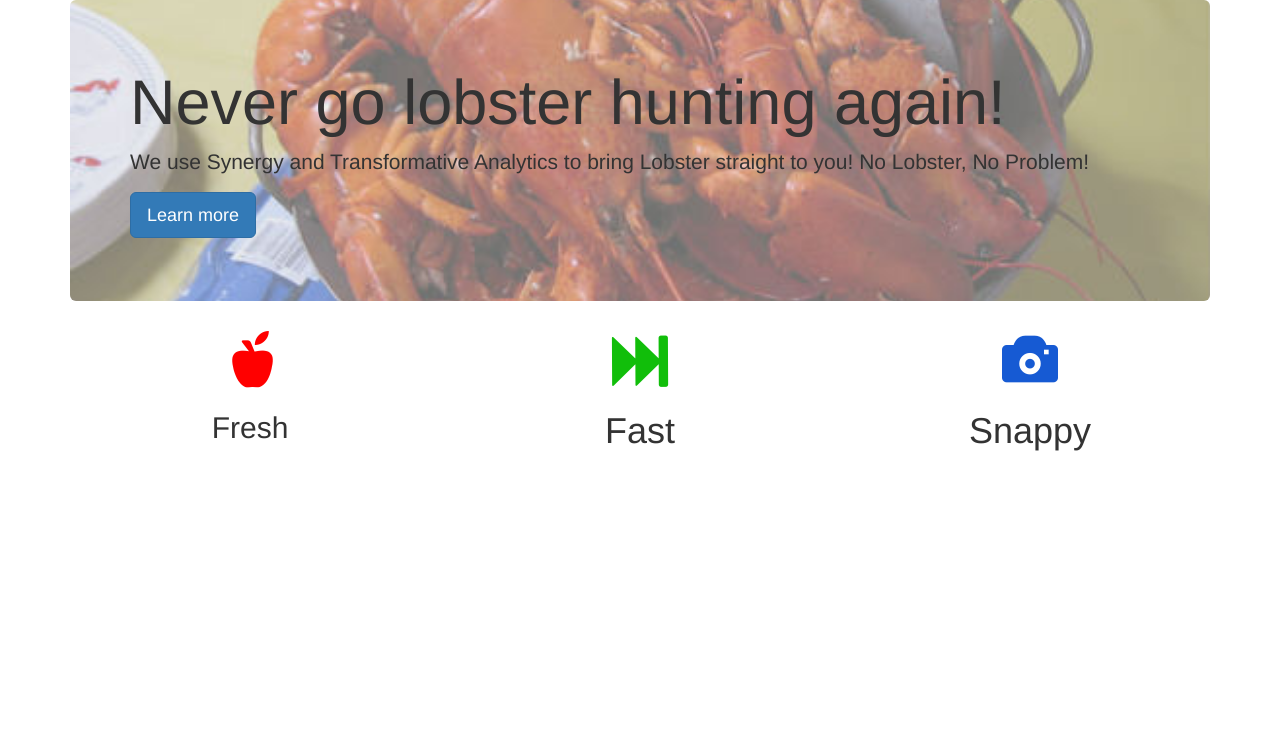
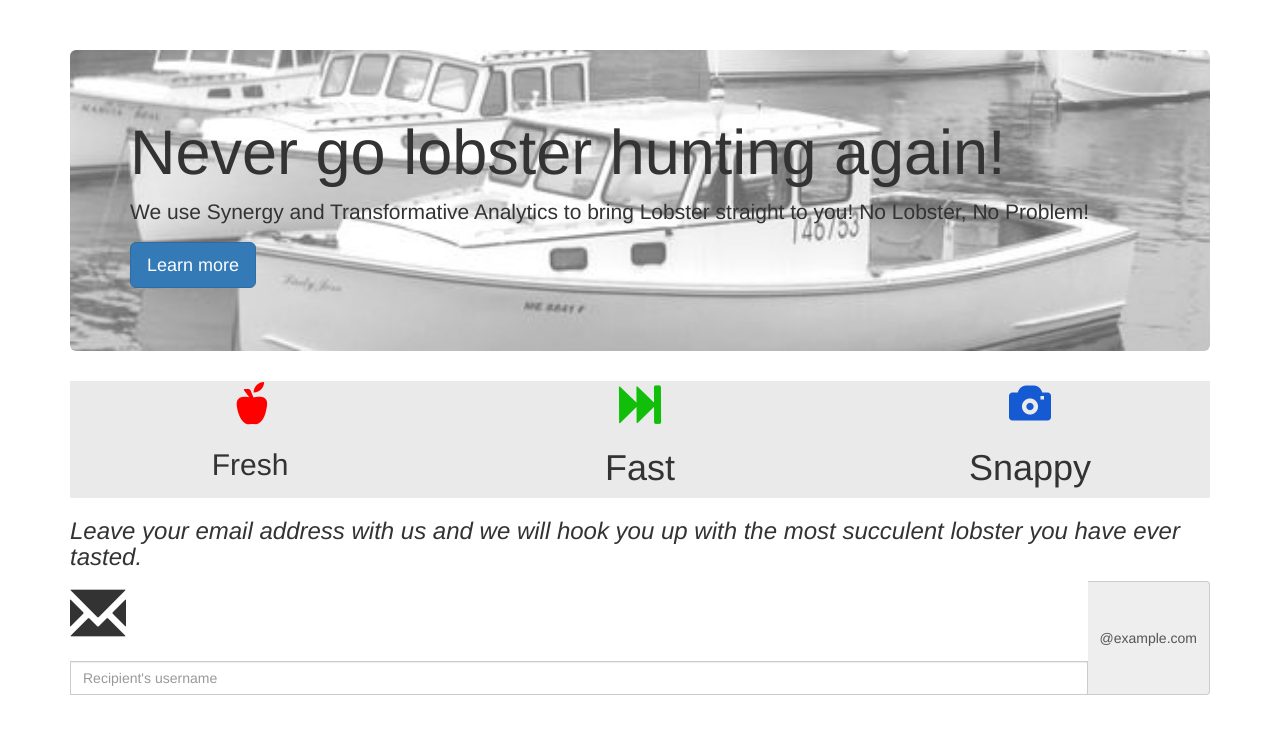
Before and after one commit to jkirouac42/Lobstr, a plain HTML site: page index.html in a window 1280 px wide. Drawn offline with Linux system fonts and the light colour scheme.

Commit message:
photo change

```diff
--- a/index.html
+++ b/index.html
@@ -14,7 +14,7 @@
         <p><a class="btn btn-primary btn-lg" href="funding.html" role="button">Learn more</a></p>
      </div>
 
-
+<main>
     <div class="row">
          <div class="col-sm-4 feature"><span class="glyphicon glyphicon-apple" aria-hidden="true"></span>
           <h2>Fresh</h2></div>
@@ -24,6 +24,12 @@
         <div class="col-sm-4 feature"><span class="glyphicon glyphicon-camera" aria-hidden="true"></span>
 <h1>Snappy</h1></div>
     </div>
-
+</main>
+            <h3>Leave your email address with us and we will hook you up with the most succulent lobster you have ever tasted.</h3>
+          <div class="input-group">
+              <span class="glyphicon glyphicon-envelope" aria-hidden="true"></span>
+              <input type="text" class="form-control" placeholder="Recipient's username" aria-describedby="basic-addon2">
+              <span class="input-group-addon" id="basic-addon2">@example.com</span>
+          </div>
 </body>
 </html>
--- a/style.css
+++ b/style.css
@@ -1,13 +1,18 @@
 .jumbotron{
-    background-image:url("lobster_muted.jpg");
+    background-image:url('boats-at-anchor edit.jpg');
     background-size:cover;
     background-position:center center;
 }
+
+body{
+    padding:50px;
+}
+
 .feature{
     text-align:center
 }
 .feature .glyphicon{
-    font-size:400%
+    font-size:300%
 }
 
 .feature .glyphicon-apple{
@@ -19,3 +24,20 @@
 .feature .glyphicon-camera{
     color:#165ad3
 }
+
+#getMoney{
+    font-size:200%;
+    font-style:italic;
+}
+
+h3{
+    font-style:italic;
+}
+
+.input-group{
+    font-size:400%;
+}
+main{
+    background-color:#eaeaea;
+
+}
```
Also changed, not shown: funding.html (+4 -4 lines), Images/boats-at-anchor edit.jpg (added), Images/boats-at-anchor.jpg (added), Images/crab-boats.jpeg (added), boats-at-anchor edit.jpg (added), lobster.jpg (deleted).
